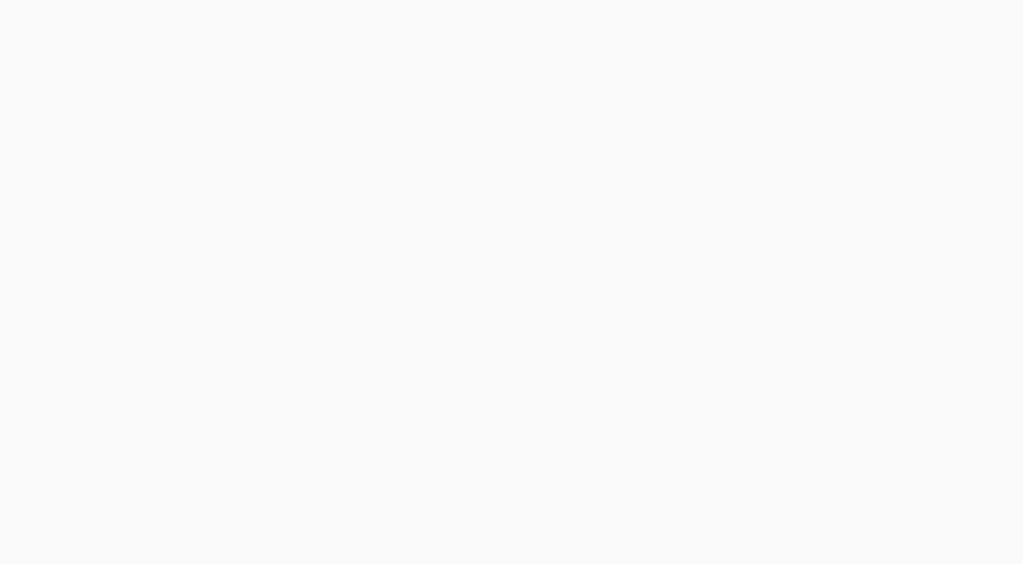
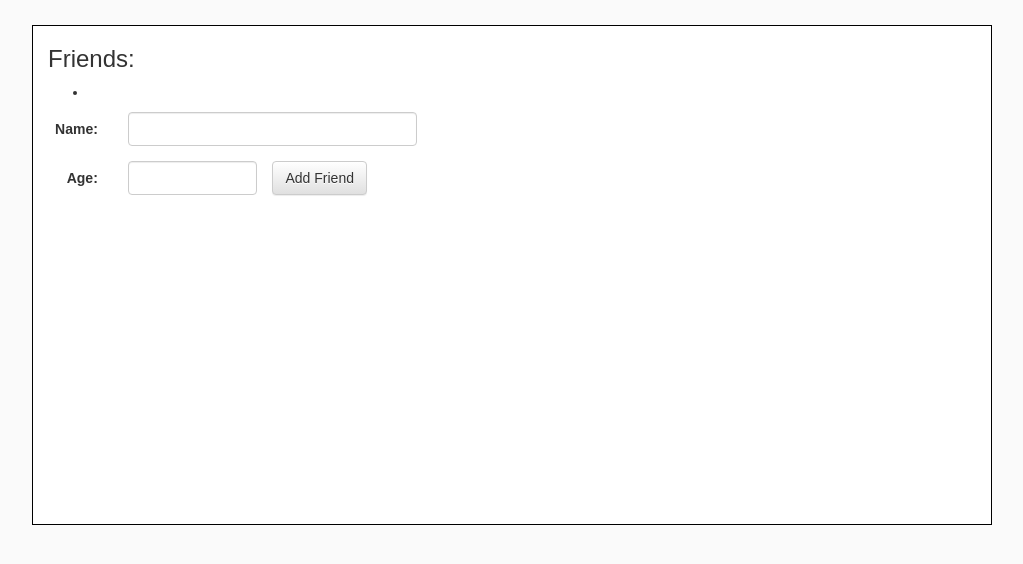
Before and after one commit to Jcareergoals/Friend_App_MEAN, a website: page clients/index.html in a window 1280 px wide. Shown: the whole page, without its empty margins (128-1151 px from the left). Drawn offline with nearby package versions, Linux system fonts and the light colour scheme; some packages are replaced by stand-ins of ours.

Commit message:
added basic structure to index.html

```diff
--- a/clients/index.html
+++ b/clients/index.html
@@ -11,18 +11,44 @@
 		<link rel="stylesheet" href="https://maxcdn.bootstrapcdn.com/bootstrap/3.3.6/css/bootstrap-theme.min.css" integrity="sha384-fLW2N01lMqjakBkx3l/M9EahuwpSfeNvV63J5ezn3uZzapT0u7EYsXMjQV+0En5r" crossorigin="anonymous">
 		<!-- Latest compiled and minified JavaScript -->
 		<script src="https://maxcdn.bootstrapcdn.com/bootstrap/3.3.6/js/bootstrap.min.js" integrity="sha384-0mSbJDEHialfmuBBQP6A4Qrprq5OVfW37PRR3j5ELqxss1yVqOtnepnHVP9aJ7xS" crossorigin="anonymous"></script>
+		<!-- CSS -->
+		<link rel="stylesheet" type="text/css" href="./static/css/styles.css">
 		<!-- Angular & Angular-routes Library -->
 		<script src="https://ajax.googleapis.com/ajax/libs/angularjs/1.4.9/angular.min.js"></script>
 		<script src="https://ajax.googleapis.com/ajax/libs/angularjs/1.4.9/angular-route.min.js"></script>
-		<!-- CSS -->
-		<link rel="stylesheet" type="text/css" href="./static/css/styles.css">
-		<script>
-
-		</script>
+		<!-- Angular script -->
+		<script src="./static/angular.js"></script>
+		<meta http-equiv="refresh" content="1">
 	</head>
 	<body>
 		<div class="container">
-
+			<div class="row">
+				<div class="col-xs-12">
+					<h3>Friends:</h3>
+					<ul>
+						<li></li>
+					</ul>
+				</div>
+			</div>
+			<div class="row">
+				<div class="col-xs-12">
+					<form class="form form-horizontal">
+						<div class="form-group">
+							<label for='name' class='control-label col-xs-1'>Name:</label>
+							<div class="col-xs-4">
+								<input type='text' id='name' class='form-control'>
+							</div>
+						</div>
+						<div class="form-group">
+							<label for='age' class='control-label col-xs-1'>Age:</label>
+							<div class="col-xs-2">
+								<input type='Number' id='age' class='form-control'>
+							</div>
+							<button type='submit' class='btn btn-default'>Add Friend</button>
+						</div>
+					</form>
+				</div>
+			</div>
 		</div> <!-- End Container -->
 	</body>
 </html>
--- a/clients/static/css/styles.css
+++ b/clients/static/css/styles.css
@@ -2,3 +2,10 @@ body {
 	background-color: rgb(250,250,250);
 	font-family: sans-serif;
 }
+.container {
+	width: 960px;
+	border: 1px solid black;
+	min-height: 500px;
+	background-color: white;
+	margin: 25px auto;
+}
```
Also changed, not shown: clients/static/angular.js (added).
